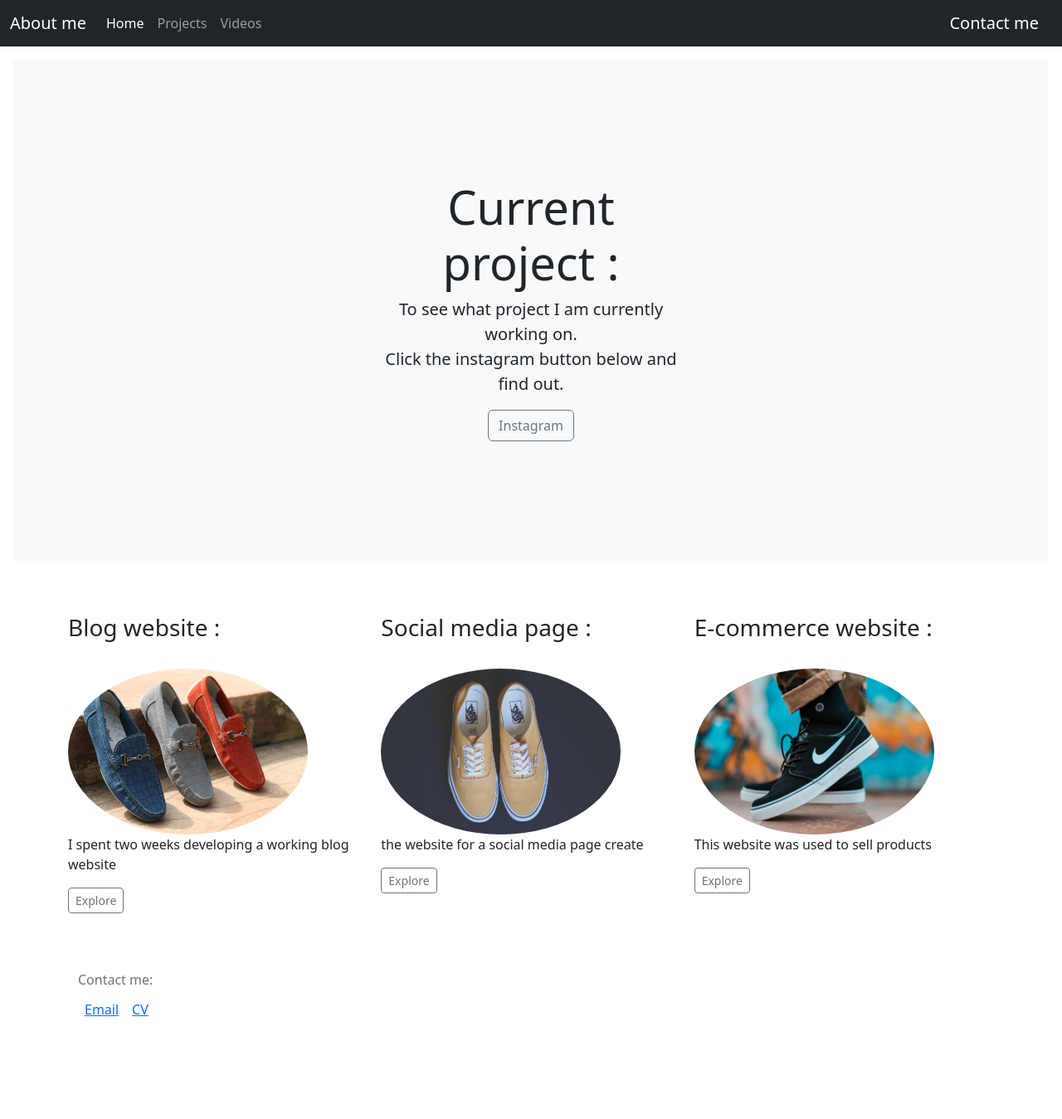
After one commit to AaronOlayvar/Portfolio, a Django app: page /projects/ in a window 1280 px wide. The commit adds this page. Shown: the whole page at 83% size. Run offline with Django 4.2, Linux system fonts and the light colour scheme; data comes from the database, SQL or seed files in the repository; some libraries are stand-ins or nearby versions.

Commit message:
more functions

```diff
--- a/blog/templates/blog/about.html
+++ b/blog/templates/blog/about.html
@@ -1,9 +1,5 @@
 {% extends 'blog/base.html' %}
 {% load static %}
-
-{% for post in posts.all %}
-{{ posts.title }}
-{% endfor %}
 
 {% block content %}
       <section class="py-1 text-center container">
@@ -13,7 +9,7 @@
                     <h1 class="fw-light text-gray bold">Aaron Olayvar</h1>
                     <p class="lead text-muted">My name is Aaron Olayvar, I was coding as a hobby that tranformed into a passion. </p>
                     <p>
-                    <a href="" class="btn btn-primary my-2">Instagram</a>
+                    <a href="https://www.instagram.com/" target="_blank" class="btn btn-primary my-2">Instagram</a>
                     <a href="https://github.com/AaronOlayvar" target="_blank" class="btn btn-primary my-2">Github</a>
                     <a href="https://www.linkedin.com/in/aaron-olayvar-028351147/" target="_blank" class="btn btn-primary my-2">LinkedIn</a>
                     </p>
--- a/blog/templates/blog/base.html
+++ b/blog/templates/blog/base.html
@@ -77,15 +77,16 @@
         white-space: nowrap;
         -webkit-overflow-scrolling: touch;
       }
-      .hero__media-container {
-        width: 1%;
-        height: 1%;
+      .video-div {
+        height: 810px;
+        width: 100%;
         background-position: center;
         background-repeat: no-repeat;
         background-size: cover;
         position: relative;
 
       }
+
       .hero-text {
         text-align: center;
         position: absolute;
@@ -93,7 +94,7 @@
         left: 50%;
         transform: translate(-50%, -50%);
 
-      }
+      } */
 
     </style>
 
@@ -103,7 +104,7 @@
 
     <header>
         <!-- Fixed navbar -->
-        <nav class="navbar navbar-expand-md navbar-dark fixed-top bg-dark">
+        <nav class="navbar navbar-expand-md navbar-dark bg-dark">
           <div class="container-fluid">
             <a class="navbar-brand" href="{% url 'about' %}" >About me</a>
 
@@ -116,21 +117,18 @@
                   <a class="nav-link active" aria-current="page" href="{% url 'home' %}" >Home</a>
                 </li>
                 <li class="nav-item">
-                  <a class="nav-link" href="#">Link</a>
+                  <a class="nav-link" href="{% url 'project' %}">Projects</a>
                 </li>
                 <li class="nav-item">
-                  <a class="nav-link disabled">Disabled</a>
+                  <a class="nav-link " href="{% url 'extra' %}">Videos</a>
                 </li>
               </ul>
-              <form class="d-flex" role="search">
-                <input class="form-control me-2" type="search" placeholder="Search" aria-label="Search">
-                <button class="btn btn-outline-success" type="submit">Search</button>
-              </form>
+              <a class="navbar-brand" href="{% url 'contact' %}">Contact me</a>
             </div>
           </div>
         </nav>
       </header>
 
-    {% block content %}
+{% block content %}
 
-    {% endblock %}
+{% endblock %}
--- /dev/null
+++ b/blog/templates/blog/project.html
@@ -0,0 +1,60 @@
+{% extends 'blog/base.html' %}
+{% load static %}
+
+{% block content %}
+
+<div class="position-relative overflow-hidden p-3 p-md-5 m-md-3 text-center bg-light">
+
+  <div class="col-md-5 p-lg-5 mx-auto my-5">
+
+    <h1 class="display-4 fw-normal">Current project :</h1>
+    <p class="lead fw-normal">To see what project I am currently working on. <br> Click the instagram button below and find out. <br> </p>
+    <a class="btn btn-outline-secondary" href="https://www.instagram.com/" target="_blank">Instagram</a>
+  </div>
+  <div class="product-device shadow-sm d-none d-md-block"></div>
+  <div class="product-device product-device-2 shadow-sm d-none d-md-block"></div>
+</div>
+
+<div class="py-5">
+  <div class="container">
+
+    <div class="row row-cols-1 row-cols-sm-2 row-cols-md-3 g-3">
+      {% for post in posts.all %}
+
+      <div class="col">
+        <div>
+            <h3>{{post.title}} :</h3>
+        </div>
+        <br>
+        <div class="rounded-circle">
+          <img class="bd-placeholder-img rounded-circle" width="80%" height="200" src="{{ post.image.url }}"> </img>
+
+          <div class="rounded-circle">
+            <p class="card-text">{{ post.bio }}</p>
+            <div class="d-flex justify-content-between align-items-center">
+              <div class="btn-group">
+                  <a type="" class="btn btn-sm btn-outline-secondary float-end mb-1" href="{% url 'detail' post_id=post.id %}">Explore</a>
+
+              </div>
+            </div>
+          </div>
+        </div>
+      </div>
+      {% endfor %}
+<div>
+  <footer class="text-muted py-5">
+    <div class="container">
+      <p class="mb-1">Contact me:</p>
+
+            <ul class="navbar-nav flex-row flex-wrap bd-navbar-nav">
+                <li class="nav-link py-2 px-0 px-lg-2"><a href="mailto:trixolayvar@gmail.com">Email</p>
+                <li class="nav-link py-2 px-0 px-lg-2"><a href="">CV</p>
+            </ul>
+
+    </div>
+  </footer>
+</div>
+
+
+
+{% endblock %}
--- a/blog/views.py
+++ b/blog/views.py
@@ -1,11 +1,26 @@
-from django.shortcuts import render
+from django.shortcuts import render, get_object_or_404
 from .models import Post
 
 # Create your views here.
 
-def home(request):
+def home(request,):
     posts = Post.objects
-    return render(request, 'blog/home.html', {'posts':posts} )
+    return render(request, 'blog/home.html', {'posts':posts,} )
 
 def about(request):
     return render(request, 'blog/about.html')
+
+def detail(request, post_id):
+    post_detail = get_object_or_404(Post, pk=post_id)
+    return render(request, 'blog/detail.html', {'post_detail': post_detail,})
+
+def project(request):
+    posts = Post.objects
+    return render(request, 'blog/project.html', {'posts':posts})
+
+def contact(request):
+    return render(request, 'blog/contact.html')
+
+
+def extra(request):
+    return render(request, 'blog/extra.html')
--- a/personal_portfolio/urls.py
+++ b/personal_portfolio/urls.py
@@ -24,6 +24,10 @@ urlpatterns = [
     path('admin/', admin.site.urls),
     path('', blog.views.home, name='home'),
     path('about/', blog.views.about, name='about'),
+    path('posts/<int:post_id>', blog.views.detail, name='detail'),
+    path('projects/', blog.views.project, name='project'),
+    path('contact-me/', blog.views.contact , name='contact'),
+    path('extra/', blog.views.extra, name='extra'),
 ]
 urlpatterns += static(settings.STATIC_URL, document_root= settings.STATIC_ROOT)
 urlpatterns += static(settings.MEDIA_URL, document_root= settings.MEDIA_ROOT)
```
Also changed, not shown: blog/templates/blog/contact.html (added, +14 -0 lines), blog/templates/blog/detail.html (added, +25 -0 lines), blog/templates/blog/extra.html (added, +15 -0 lines), blog/templates/blog/home.html (+9 -6 lines), 2 other files.
